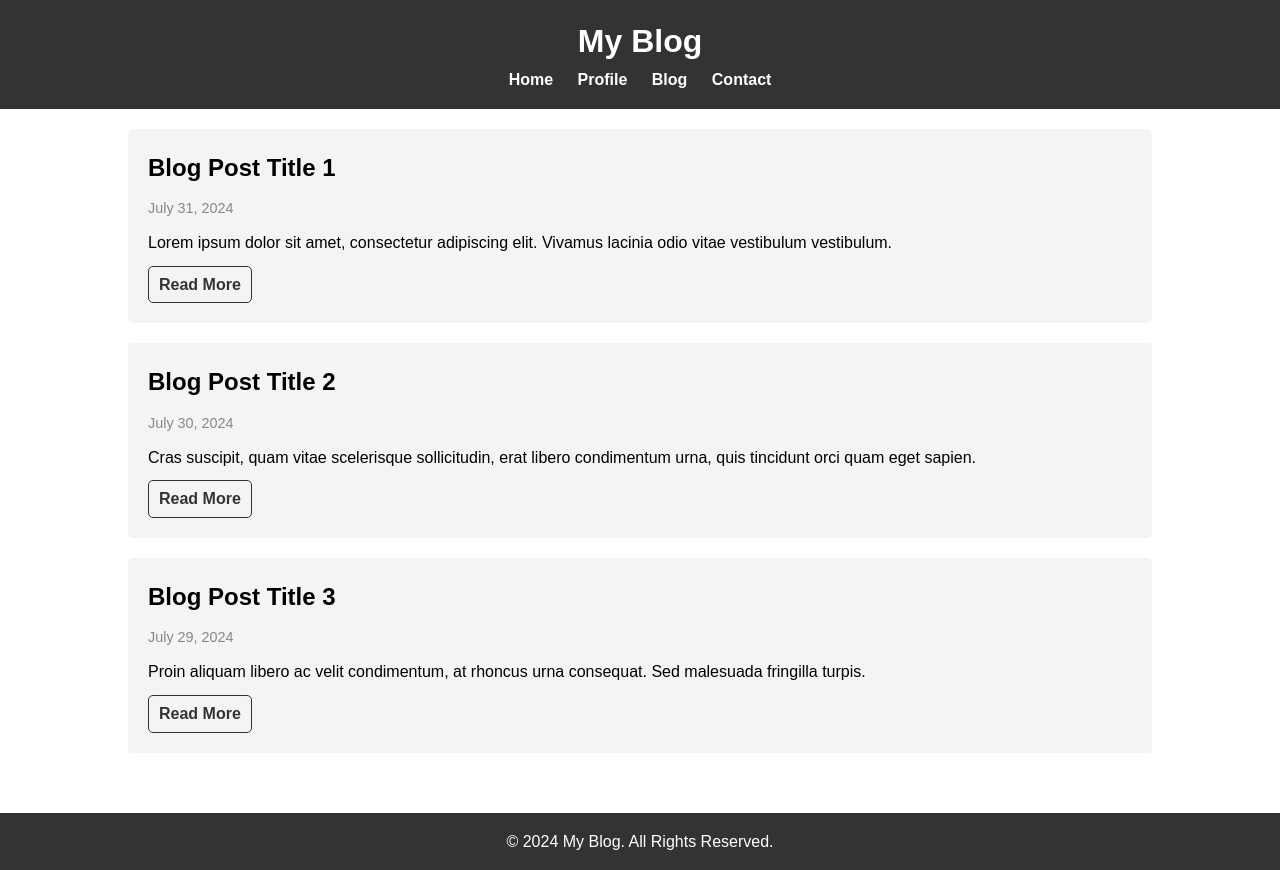
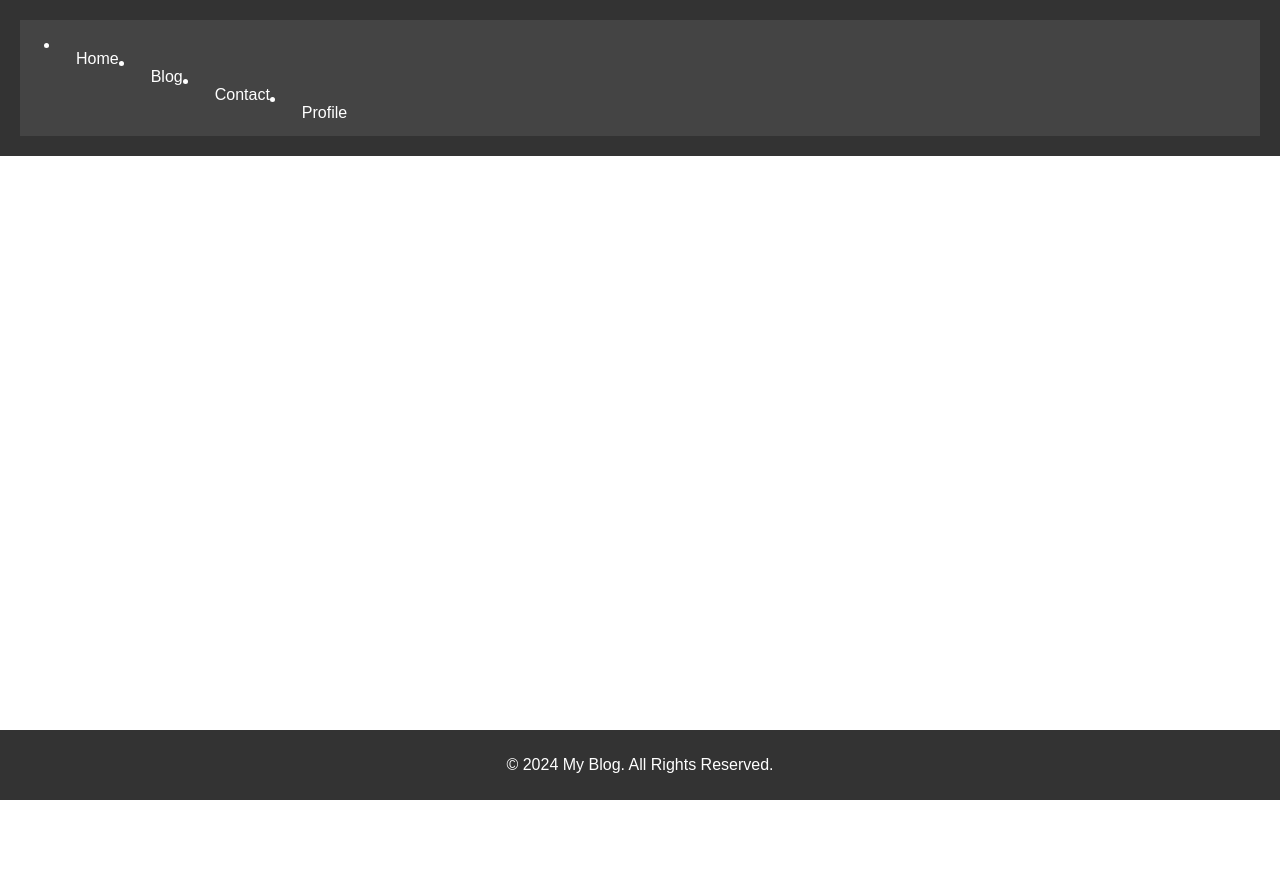
Before and after one commit to RohanRonin/Blog, a PHP site: page / in a window 1280 px wide. After the commit the page ends 800 px from the top, so only its background shows below. Run offline with PHP 8.4, Linux system fonts and the light colour scheme.

Commit message:
Created a NavBar

```diff
--- /dev/null
+++ b/Components/__Footer.php
@@ -0,0 +1,5 @@
+<footer>
+        <div class="container">
+            <p>&copy; 2024 My Blog. All Rights Reserved.</p>
+        </div>
+    </footer>
--- /dev/null
+++ b/Components/__NavBar.php
@@ -0,0 +1,10 @@
+<div class="container">
+    <nav>
+        <ul>
+            <li><a href="#">Home</a></li>
+                    <li><a href="#">Blog</a></li>
+                    <li><a href="#">Contact</a></li>
+                    <li><a href="#">Profile</a></li>
+                </ul>
+            </nav>
+        </div>
--- /dev/null
+++ b/Demo.css
@@ -0,0 +1,45 @@
+body {
+    font-family: Arial, sans-serif;
+    margin: 0;
+    padding: 0;
+}
+
+header {
+    background-color: #333;
+    color: white;
+    padding: 20px;
+    text-align: center;
+}
+
+nav {
+    background-color: #444;
+    overflow: hidden;
+}
+
+nav a {
+    float: left;
+    display: block;
+    color: white;
+    text-align: center;
+    padding: 14px 16px;
+    text-decoration: none;
+}
+
+nav a:hover {
+    background-color: #ddd;
+    color: black;
+}
+
+.content {
+    padding: 20px;
+}
+
+footer {
+    background-color: #333;
+    color: white;
+    text-align: center;
+    padding: 10px 0;
+    position: fixed;
+    width: 100%;
+    bottom: 0;
+}
--- a/NavBar.php
+++ /dev/null
@@ -1,8 +0,0 @@
-<nav>
-    <ul>
-        <li><a href="#">Home</a></li>
-        <li><a href="#">Profile</a></li>
-        <li><a href="#">Blog</a></li>
-        <li><a href="#">Contact</a></li>
-    </ul>
-</nav>
--- a/index.php
+++ b/index.php
@@ -4,45 +4,17 @@
     <meta charset="UTF-8">
     <meta name="viewport" content="width=device-width, initial-scale=1.0">
     <title>Blog Page</title>
-    <link rel="stylesheet" href="style.css">
+    <link rel="stylesheet" href='./Demo.css'>
 </head>
 <body>
     <header>
-        <div class="container">
-            <h1>My Blog</h1>
-            <?php include 'NavBar.php'; ?>
-        </div>
+        <?php include './Components/__NavBar.php'; ?>
     </header>
-
-    <main>
-        <div class="container">
-            <div class="blog-post">
-                <h2>Blog Post Title 1</h2>
-                <p class="date">July 31, 2024</p>
-                <p>Lorem ipsum dolor sit amet, consectetur adipiscing elit. Vivamus lacinia odio vitae vestibulum vestibulum.</p>
-                <a href="#" class="read-more">Read More</a>
-            </div>
-
-            <div class="blog-post">
-                <h2>Blog Post Title 2</h2>
-                <p class="date">July 30, 2024</p>
-                <p>Cras suscipit, quam vitae scelerisque sollicitudin, erat libero condimentum urna, quis tincidunt orci quam eget sapien.</p>
-                <a href="#" class="read-more">Read More</a>
-            </div>
-
-            <div class="blog-post">
-                <h2>Blog Post Title 3</h2>
-                <p class="date">July 29, 2024</p>
-                <p>Proin aliquam libero ac velit condimentum, at rhoncus urna consequat. Sed malesuada fringilla turpis.</p>
-                <a href="#" class="read-more">Read More</a>
-            </div>
-        </div>
-    </main>
-
+    <div class="content">
+        <!-- Add content here -->
+    </div>
     <footer>
-        <div class="container">
-            <p>&copy; 2024 My Blog. All Rights Reserved.</p>
-        </div>
+        <?php include './Components/__Footer.php'; ?>
     </footer>
 </body>
 </html>
--- a/style.css
+++ /dev/null
@@ -1,91 +0,0 @@
-* {
-    margin: 0;
-    padding: 0;
-    box-sizing: border-box;
-}
-
-body {
-    font-family: Arial, sans-serif;
-    line-height: 1.6;
-}
-
-header {
-    background: #333;
-    color: #fff;
-    padding: 1rem 0;
-}
-
-header h1 {
-    text-align: center;
-}
-
-nav ul {
-    list-style: none;
-    text-align: center;
-}
-
-nav ul li {
-    display: inline;
-    margin: 0 10px;
-}
-
-nav ul li a {
-    color: #fff;
-    text-decoration: none;
-    font-weight: bold;
-}
-
-.container {
-    width: 80%;
-    margin: auto;
-    overflow: hidden;
-}
-
-main {
-    padding: 20px 0;
-}
-
-.blog-post {
-    background: #f4f4f4;
-    margin-bottom: 20px;
-    padding: 20px;
-    border-radius: 5px;
-}
-
-.blog-post h2 {
-    margin-bottom: 10px;
-}
-
-.blog-post .date {
-    color: #888;
-    font-size: 0.9em;
-    margin-bottom: 10px;
-}
-
-.blog-post p {
-    margin-bottom: 10px;
-}
-
-.blog-post .read-more {
-    display: inline-block;
-    color: #333;
-    text-decoration: none;
-    font-weight: bold;
-    border: 1px solid #333;
-    padding: 5px 10px;
-    border-radius: 5px;
-    transition: background 0.3s, color 0.3s;
-}
-
-.blog-post .read-more:hover {
-    background: #333;
-    color: #fff;
-}
-
-footer {
-    background: #333;
-    color: #fff;
-    text-align: center;
-    padding: 1rem 0;
-    margin-top: 20px;
-}
```
Also changed, not shown: Components/__BlogCards.php (added, +27 -0 lines), Demo.html (deleted), HomePage.php (added).
